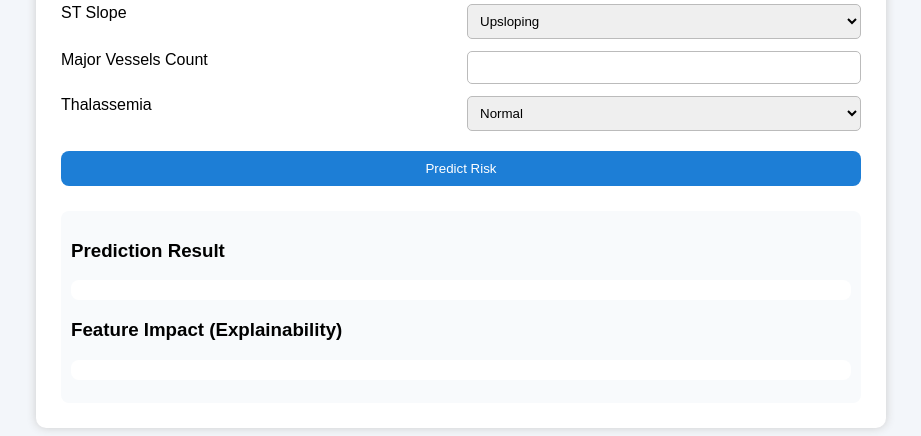
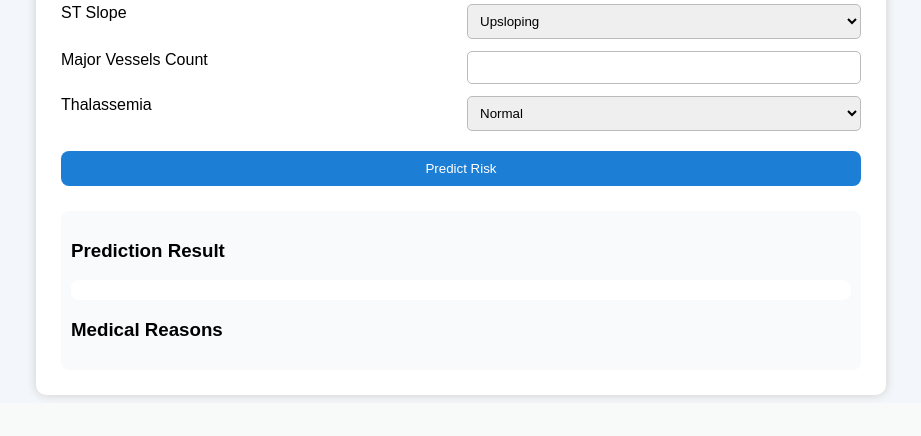
Before and after one commit to Logiprompt-Techno/Heart_Disease_prediction_app, a Flask app: page /predict-page in a window 1280 px wide. Shown: the part 574-1010 px from the top of the page, without its empty margins (179-1100 px from the left). After the commit the page ends 973 px from the top, so only its background shows below. Run offline with Flask 3, Linux system fonts and the light colour scheme; parts of the project's set-up code (start-up, migrations or seed data) failed here and were passed over.

Commit message:
Update index.html

```diff
--- a/frontend/templates/index.html
+++ b/frontend/templates/index.html
@@ -91,8 +91,10 @@
             <h3>Prediction Result</h3>
             <pre id="result"></pre>
 
-            <h3>Feature Impact (Explainability)</h3>
-            <pre id="shap"></pre>
+             <h3>Medical Reasons</h3>
+             <ul id="reasons"></ul>
+
+
         </div>
 
     </div>
```
